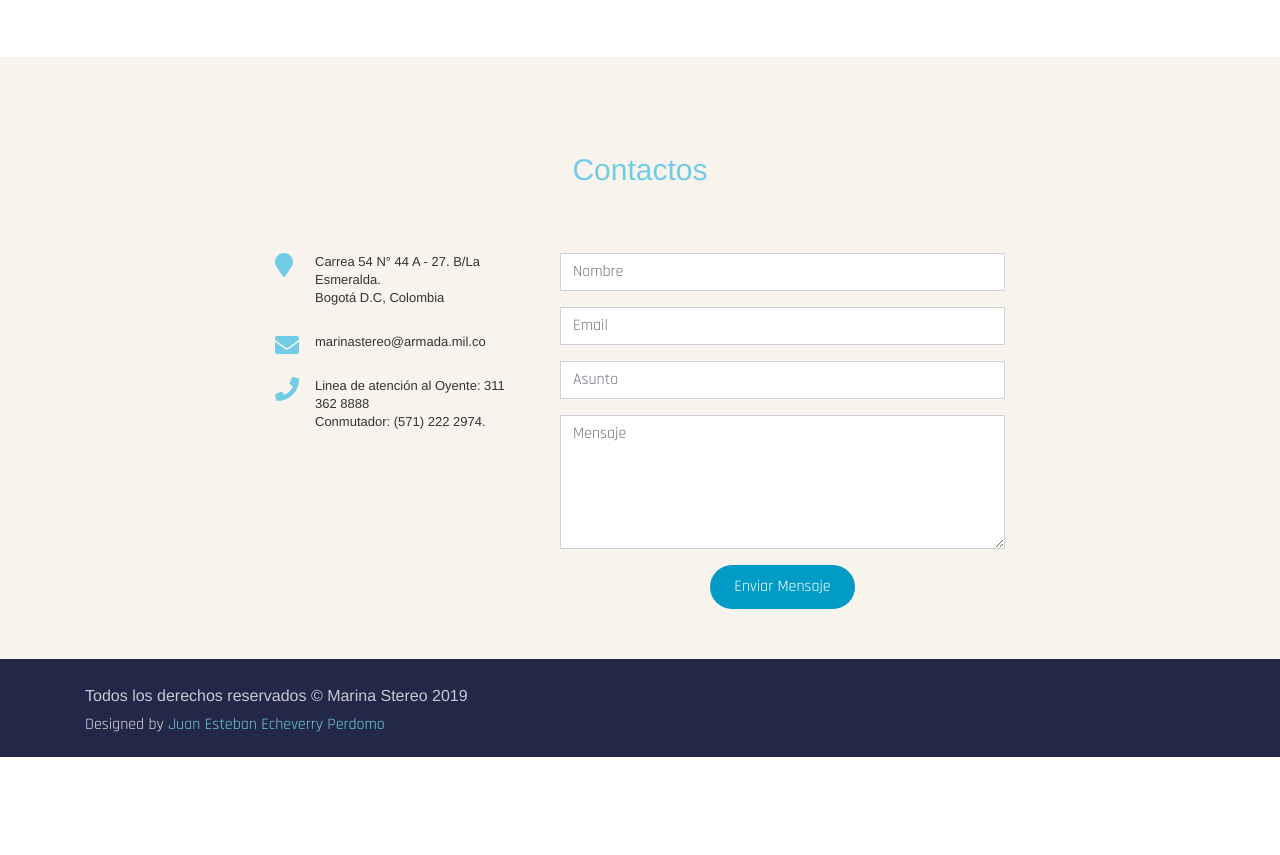
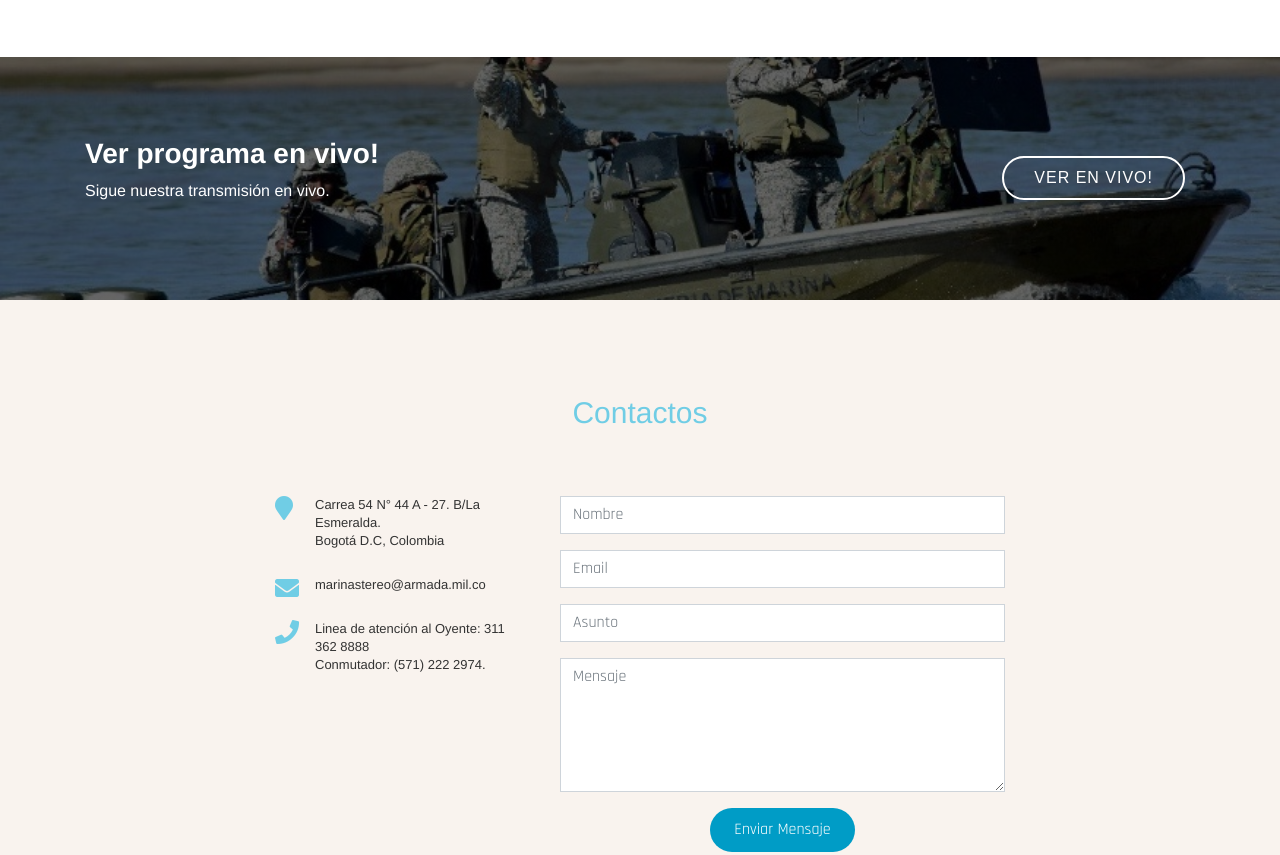
Before and after one commit to Sisifo-G/MarinaStereo, a plain HTML site: page index.html in a window 1280 px wide. Shown: the part 1760-2615 px from the top of the page. Before the commit the page ends 2517 px from the top, so only its background shows below. Drawn offline with Linux system fonts and the light colour scheme.

Commit message:
Seccion en vivo Parallax

```diff
--- a/css/style.css
+++ b/css/style.css
@@ -95,7 +95,7 @@ div.container.text-center{
 }
 
 .btn:focus {
-  color: #fff;
+  color: ##232748;
 }
 
 .btn-ghost {
@@ -627,28 +627,50 @@ body.mobile-nav-active #mobile-nav-toggle {
   Call-to-action Styling
   ================================================== */
 
-.cta {
-  background-color: #199EB8;
-  padding: 25px 0;
+/* Call To Action Section
+--------------------------------*/
+#call-to-action {
+  background: linear-gradient(rgba(0, 0, 0, 0.6), rgba(0, 0, 0, 0.6)), url(../img/lancha.jpg) fixed center center;
+  background-size: cover;
+  padding: 80px 0;
 }
 
-.cta h2 {
-  margin-bottom: 5px;
+#call-to-action .cta-title {
+  color: #fff;
+  font-size: 28px;
+  font-weight: 700;
 }
 
-.cta h2,
-.cta p {
+#call-to-action .cta-text {
   color: #fff;
 }
 
-.cta p {
-  margin-bottom: 0;
-  opacity: .75;
+@media (min-width: 769px) {
+  #call-to-action .cta-btn-container {
+    display: flex;
+    align-items: center;
+    justify-content: flex-end;
+  }
 }
 
-.cta .btn-ghost {
-  position: relative;
-  top: 13px;
+#call-to-action .cta-btn {
+  font-family: "Poppins", sans-serif;
+  text-transform: uppercase;
+  font-weight: 500;
+  font-size: 16px;
+  letter-spacing: 1px;
+  display: inline-block;
+  padding: 8px 30px;
+  border-radius: 50px;
+  transition: 0.5s;
+  margin: 10px;
+  border: 2px solid #fff;
+  color: #fff;
+}
+
+#call-to-action .cta-btn:hover {
+  background: #2dc997;
+  border: 2px solid #2dc997;
 }
 
 /* ==================================================
@@ -1172,6 +1194,24 @@ body.mobile-nav-active #mobile-nav-toggle {
   max-width: 70px;
 }
 
+
+.btn-ghost {
+  /* border: 3px solid #199EB8; */
+  padding: 10px 30px;
+  background-color: #ffa939;
+  color: #232748;
+}
+
+.btn-ghost i{
+  font-size: 28;
+}
+
+.btn-ghost:hover {
+  background-color: #fff;
+  color: #199EB8;
+}
+
+
   .stats-col {
     margin-bottom: 25px;
   }
--- a/index.html
+++ b/index.html
@@ -107,7 +107,7 @@
                 <div class="carousel-inner">
                   <div class="carousel-item active">
                     <img src="img/ponque.jpg" class="d-block w-100" alt="...">
-                    <div class="carousel-caption d-none d-md-block">
+                    <div class="carousel-caption d-md-block">
 
                       <h1>Ver transmisión en vivo!</h1>
                       <!-- <p>Escucha cualquiera de nuestras emisoras a nivel nacional</p> -->
@@ -270,6 +270,24 @@
     </section><!-- #services -->
 
 
+
+     <!--==========================
+    Call To Action Section
+    ============================-->
+    <section id="call-to-action">
+        <div class="container wow fadeIn">
+          <div class="row">
+            <div class="col-lg-9 text-center text-lg-left">
+              <h3 class="cta-title">Ver programa en vivo!</h3>
+              <p class="cta-text"> Sigue nuestra transmisión en vivo.</p>
+            </div>
+            <div class="col-lg-3 cta-btn-container text-center">
+              <a class="cta-btn align-middle" href="#">Ver en vivo!</a>
+            </div>
+          </div>
+
+        </div>
+      </section><!-- #call-to-action -->
   <!-- About -->
 
 
@@ -282,10 +300,7 @@
 
 
   <!-- /Features -->
-  <!-- Call to Action -->
 
-
-  <!-- /Call to Action -->
   <!-- Portfolio -->
 
 
```
Also changed, not shown: 4 other files.
